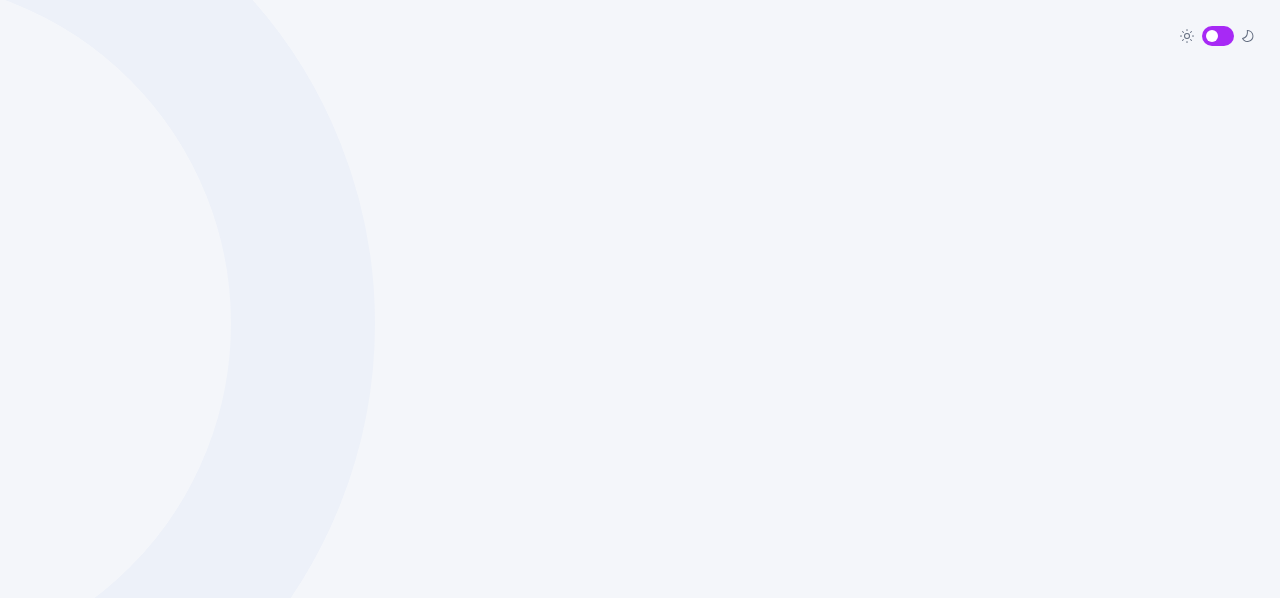
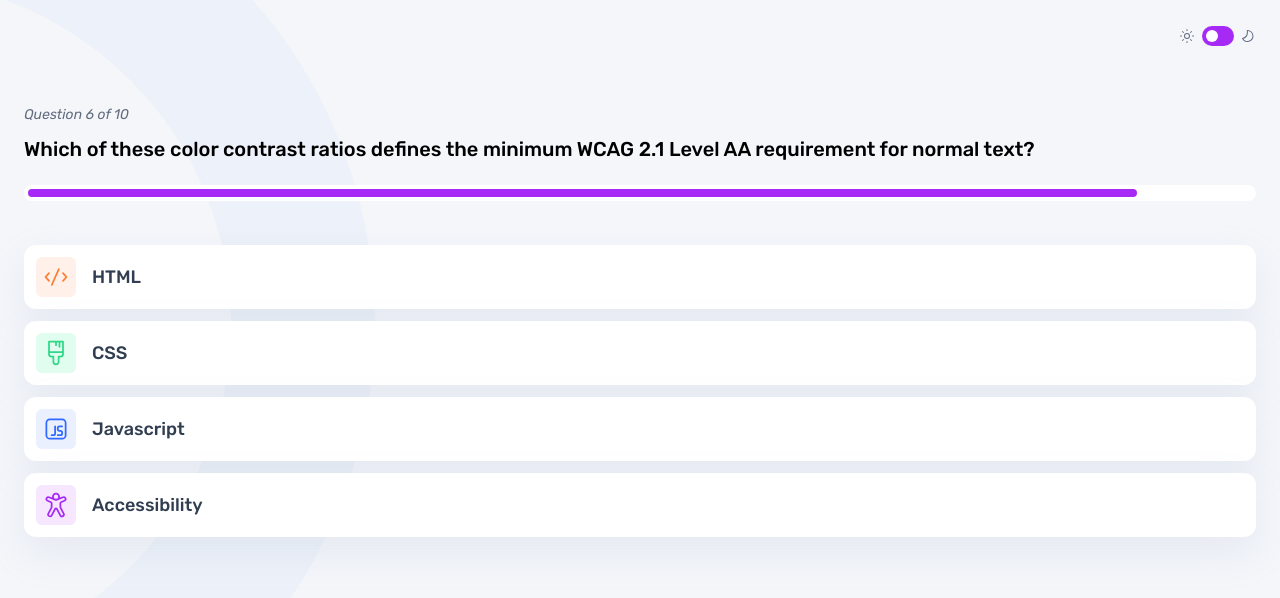
Before and after one commit to barka-dev/frontend-quiz-app-v2, a Next.js app: page /questions in a window 1280 px wide. Shown: the top 598 px of the page. Built offline with nearby package versions, Linux system fonts and the light colour scheme.

Commit message:
question page/ question section

```diff
--- /dev/null
+++ b/src/app/components/answersSection.js
@@ -0,0 +1,20 @@
+import Image from "next/image";
+
+export default function AnswersSection(){
+    return(
+        <>
+            <a href="/questions" className="subjects" >
+                <Image src="/images/icon-html.svg" alt="html icon"  width={40} height={40}/> HTML
+            </a>
+            <a href="#" className="subjects">
+                <Image src="/images/icon-css.svg" alt="css icon"  width={40} height={40} /> CSS
+            </a>
+            <a href="#" className="subjects">
+                <Image src="/images/icon-js.svg" alt="js icon"  width={40} height={40} /> Javascript
+            </a>
+            <a href="#" className="subjects">
+                <Image src="/images/icon-accessibility.svg" alt="accessibility icon" width={40} height={40}/> Accessibility
+            </a>
+        </>
+    )
+}
--- /dev/null
+++ b/src/app/components/header.js
@@ -0,0 +1,12 @@
+import Image from 'next/image';
+import ThemeSwitcher from "./themeSwitcher";
+
+export default function Header(){
+    return (
+        <header>
+          <Image src="/images/icon-accessibility.svg" alt="topic icon" width={40} height={40}/>
+          <h1>Accessibility</h1>
+          <ThemeSwitcher/>
+        </header>
+    )
+}
--- /dev/null
+++ b/src/app/components/questionSection.js
@@ -0,0 +1,9 @@
+export default function QuestionSection(){
+    return(
+        <>
+            <p>Question 6 of 10</p>
+            <h3>Which of these color contrast ratios defines the minimum WCAG 2.1 Level AA requirement for normal text?</h3>
+            <input type="range" min={1} max={10} value={6}/>
+        </>
+    )
+}
--- a/src/app/globals.css
+++ b/src/app/globals.css
@@ -134,6 +134,9 @@ p{
   color:var(--grey-navy);
   font-style:italic;
   line-height:150%;
+}
+
+.italic_text_home{
   margin-block-start:1rem;
 }
 
@@ -177,3 +180,36 @@ article{
 .subjects:nth-of-type(4) img{
   background-color:var(--light-purple);
 }
+
+h3{
+  font-size:1.25rem;
+  line-height:120%;
+  font-weight:500;
+  margin-block:0.75rem;
+}
+
+input[type="range"]{
+  -webkit-appearance:none;
+  appearance:none;
+  width:100%;
+  height:1rem;
+  background: var(--pure-white);
+  border-radius:999px;
+  position:relative;
+  margin-block-start:0.75rem;
+}
+
+input[type="range"]::after{
+  content:'';
+  width:90%;
+  height: 0.5rem;
+  background: var(--purple);
+  border-radius: 104px;
+  border:4px solid var(--pure-white);
+  position:absolute;
+}
+
+input[type="range"]::-webkit-slider-thumb{
+  -webkit-appearance:none;
+  appearance:none;
+}
--- a/src/app/layout.js
+++ b/src/app/layout.js
@@ -1,14 +1,14 @@
 
-import { Inter } from "next/font/google";
+// import { Inter } from "next/font/google";
 import "./globals.css";
-import Image from 'next/image';
-import ThemeSwitcher from "./themeSwitcher";
+import Header from "./components/header";
 
-const inter = Inter({ subsets: ["latin"] });
+
+// const inter = Inter({ subsets: ["latin"] });
 
 export const metadata = {
   title: "Frontend Quiz App",
-  description: "Generated by create next app",
+  description: "Frontend Quiz App",
 };
 
 export default function RootLayout({ children }) {
@@ -17,13 +17,11 @@ export default function RootLayout({ children }) {
   return (
     <html lang="en">
       <body>
-        <header>
-          <Image src="/images/icon-accessibility.svg" alt="topic icon" width={40} height={40}/>
-          <h1>Accessibility</h1>
-          <ThemeSwitcher/>
-        </header>
-        {children}
-        </body>
+        <Header/>
+        <main>
+          {children}
+        </main>
+      </body>
     </html>
   );
 }
--- a/src/app/questions/page.js
+++ b/src/app/questions/page.js
@@ -1,8 +1,15 @@
+import AnswersSection from "../components/answersSection";
+import QuestionSection from "../components/questionSection";
 
-export default function QuestionSection(){
+export default function page(){
     return(
         <>
-        <h1>Welcome to question section</h1>
+            <section>
+                <QuestionSection/>
+            </section>
+            <article>
+                <AnswersSection/>
+            </article>
         </>
     )
 }
```
Also changed, not shown: src/app/components/title.js (added, +9 -0 lines), src/app/page.js (+6 -6 lines), src/app/components/subjectsLinks.js (renamed from src/app/subjectsLinks.js), src/app/components/themeSwitcher.js (renamed from src/app/themeSwitcher.js).
